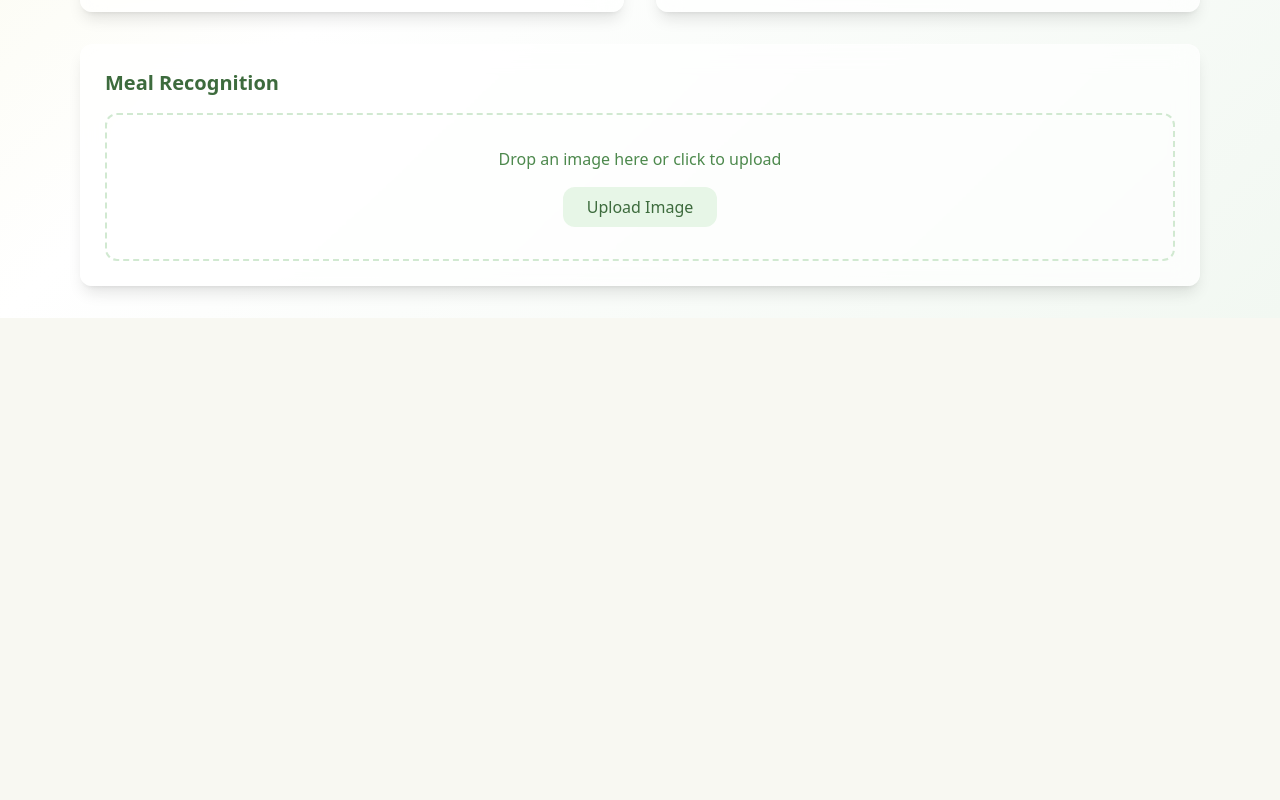
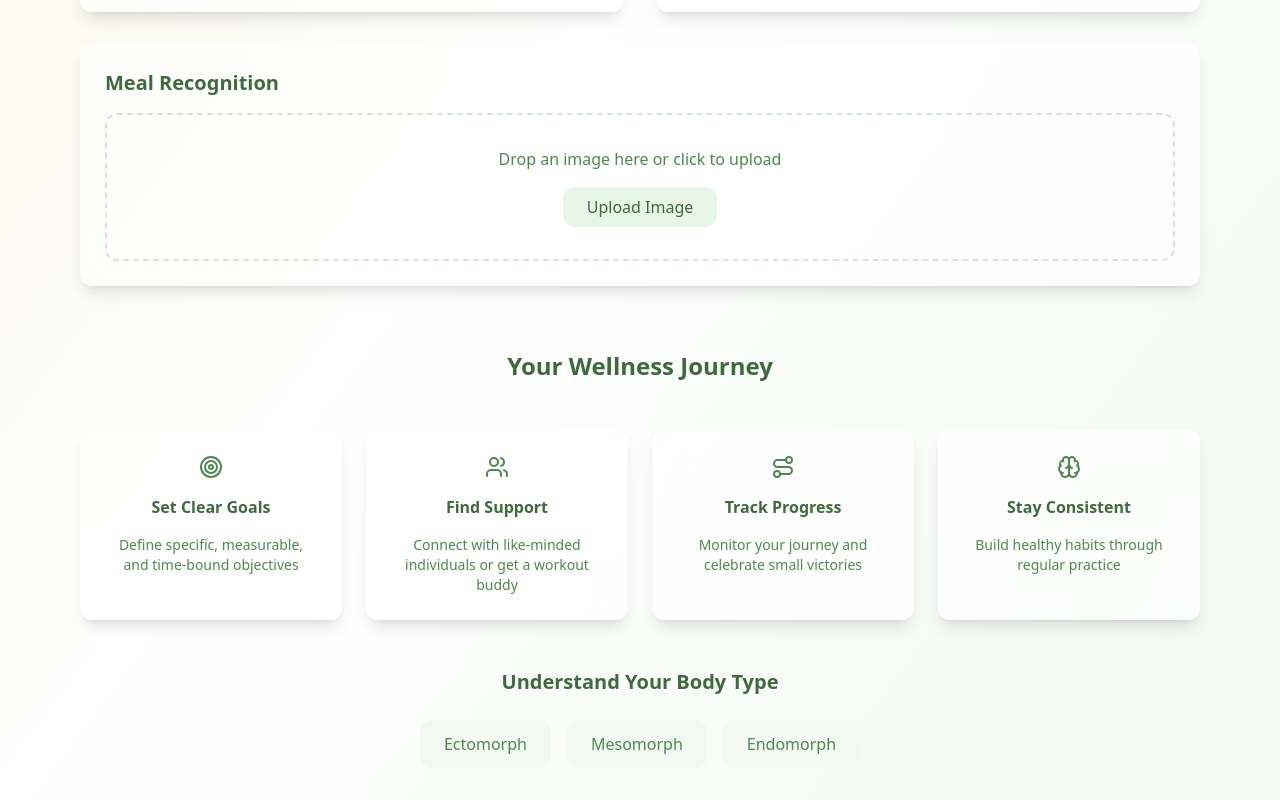
Before and after one commit to ZProX855/nourishly-welltrack, a React (Vite) app: page / in a window 1280 px wide. Shown: the part 892-1692 px from the top of the page. Before the commit the page ends 1210 px from the top, so only its background shows below. Built offline with nearby package versions, Linux system fonts and the light colour scheme.

Commit message:
Add health and fitness information
Adds interactive information boxes, roadmaps, and advice for health and fitness goals.

```diff
--- a/src/pages/Index.tsx
+++ b/src/pages/Index.tsx
@@ -2,7 +2,7 @@ import { Layout } from "@/components/Layout";
 import { useState } from "react";
 import { Card } from "@/components/ui/card";
 import { Input } from "@/components/ui/input";
-import { Scale } from "lucide-react";
+import { Scale, Target, Users, Route, Brain, ArrowRight } from "lucide-react";
 import {
   Select,
   SelectContent,
@@ -95,6 +95,52 @@ const Index = () => {
       </div>
     );
   };
+
+  const bodyTypes = [
+    {
+      type: "Ectomorph",
+      description: "Naturally lean and struggles to gain weight",
+      goals: ["Muscle gain", "Strength building", "Healthy weight gain"],
+      tips: ["Increase caloric intake", "Focus on compound exercises", "Frequent meals"],
+    },
+    {
+      type: "Mesomorph",
+      description: "Athletic build with moderate weight gain/loss ability",
+      goals: ["Muscle definition", "Athletic performance", "Body recomposition"],
+      tips: ["Balanced macronutrients", "Mixed training approach", "Regular exercise"],
+    },
+    {
+      type: "Endomorph",
+      description: "Tends to gain weight more easily",
+      goals: ["Fat loss", "Muscle maintenance", "Cardiovascular health"],
+      tips: ["Caloric deficit", "Regular cardio", "High protein intake"],
+    },
+  ];
+
+  const [selectedBodyType, setSelectedBodyType] = useState("");
+
+  const generalTips = [
+    {
+      icon: <Target className="w-6 h-6 text-wellness-600" />,
+      title: "Set Clear Goals",
+      description: "Define specific, measurable, and time-bound objectives",
+    },
+    {
+      icon: <Users className="w-6 h-6 text-wellness-600" />,
+      title: "Find Support",
+      description: "Connect with like-minded individuals or get a workout buddy",
+    },
+    {
+      icon: <Route className="w-6 h-6 text-wellness-600" />,
+      title: "Track Progress",
+      description: "Monitor your journey and celebrate small victories",
+    },
+    {
+      icon: <Brain className="w-6 h-6 text-wellness-600" />,
+      title: "Stay Consistent",
+      description: "Build healthy habits through regular practice",
+    },
+  ];
 
   return (
     <Layout>
@@ -266,6 +312,97 @@ const Index = () => {
             </div>
           </Card>
         </div>
+
+        <div className="mt-16 space-y-12">
+          <h2 className="text-2xl font-semibold text-wellness-700 text-center">
+            Your Wellness Journey
+          </h2>
+
+          <div className="grid grid-cols-1 md:grid-cols-2 lg:grid-cols-4 gap-6">
+            {generalTips.map((tip, index) => (
+              <Card
+                key={index}
+                className="wellness-card hover:scale-102 transition-all duration-300 bg-white/80"
+              >
+                <div className="flex flex-col items-center text-center space-y-4">
+                  {tip.icon}
+                  <h3 className="font-semibold text-wellness-700">{tip.title}</h3>
+                  <p className="text-wellness-600 text-sm">{tip.description}</p>
+                </div>
+              </Card>
+            ))}
+          </div>
+
+          <div className="space-y-6">
+            <h3 className="text-xl font-semibold text-wellness-700 text-center">
+              Understand Your Body Type
+            </h3>
+
+            <div className="flex justify-center space-x-4">
+              {bodyTypes.map((type) => (
+                <button
+                  key={type.type}
+                  onClick={() => setSelectedBodyType(type.type)}
+                  className={`px-6 py-3 rounded-lg transition-all duration-300 ${
+                    selectedBodyType === type.type
+                      ? "bg-wellness-200 text-wellness-700 shadow-md"
+                      : "bg-wellness-50 text-wellness-600 hover:bg-wellness-100"
+                  }`}
+                >
+                  {type.type}
+                </button>
+              ))}
+            </div>
+
+            {selectedBodyType && (
+              <Card className="wellness-card animate-fade-in bg-white/80">
+                {bodyTypes
+                  .filter((type) => type.type === selectedBodyType)
+                  .map((type) => (
+                    <div key={type.type} className="space-y-6">
+                      <div className="space-y-2">
+                        <h4 className="text-lg font-semibold text-wellness-700">
+                          {type.type}
+                        </h4>
+                        <p className="text-wellness-600">{type.description}</p>
+                      </div>
+
+                      <div className="space-y-4">
+                        <h5 className="font-medium text-wellness-700">Common Goals:</h5>
+                        <div className="grid grid-cols-1 md:grid-cols-3 gap-4">
+                          {type.goals.map((goal, index) => (
+                            <div
+                              key={index}
+                              className="flex items-center space-x-2 text-wellness-600"
+                            >
+                              <ArrowRight className="w-4 h-4 text-wellness-500" />
+                              <span>{goal}</span>
+                            </div>
+                          ))}
+                        </div>
+                      </div>
+
+                      <div className="space-y-4">
+                        <h5 className="font-medium text-wellness-700">
+                          Recommended Approach:
+                        </h5>
+                        <div className="grid grid-cols-1 md:grid-cols-3 gap-4">
+                          {type.tips.map((tip, index) => (
+                            <div
+                              key={index}
+                              className="bg-wellness-50 p-4 rounded-lg text-wellness-600"
+                            >
+                              {tip}
+                            </div>
+                          ))}
+                        </div>
+                      </div>
+                    </div>
+                  ))}
+              </Card>
+            )}
+          </div>
+        </div>
       </div>
     </Layout>
   );
```
